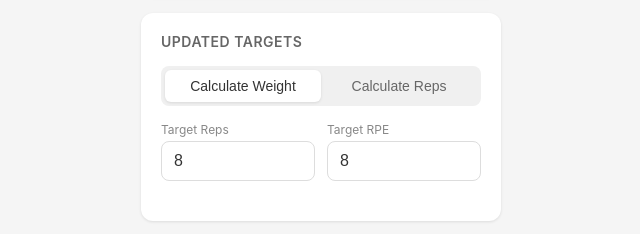
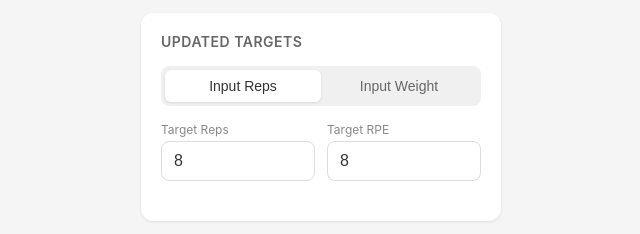
Before and after one commit to jesse-smith/setcalc, a plain HTML site: page index.html in a window 1280 px wide. Shown: the part 226-460 px from the top of the page, 319-959 px from the left. Drawn offline with Linux system fonts and the light colour scheme.

Commit message:
Rename toggle options

```diff
--- a/index.html
+++ b/index.html
@@ -234,8 +234,8 @@ h1 {
   <div class="section">
     <div class="section-title">Updated Targets</div>
     <div class="toggle-group">
-      <button class="toggle-btn active" id="toggleWeight" onclick="setMode('weight')">Calculate Weight</button>
-      <button class="toggle-btn" id="toggleReps" onclick="setMode('reps')">Calculate Reps</button>
+      <button class="toggle-btn active" id="toggleWeight" onclick="setMode('weight')">Input Reps</button>
+      <button class="toggle-btn" id="toggleReps" onclick="setMode('reps')">Input Weight</button>
     </div>
     <div class="input-row">
       <div class="input-group" id="targetRepsGroup">
```
